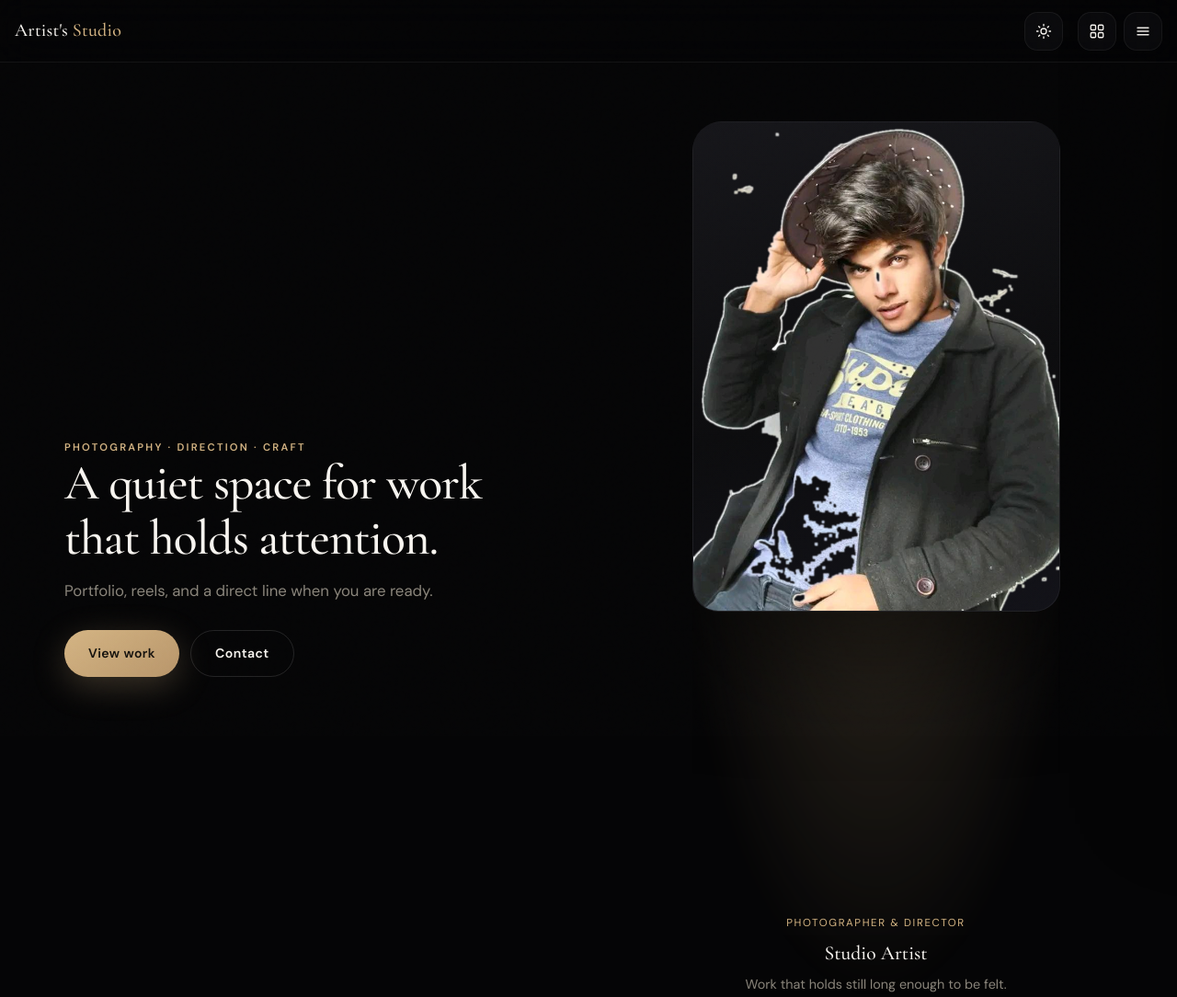
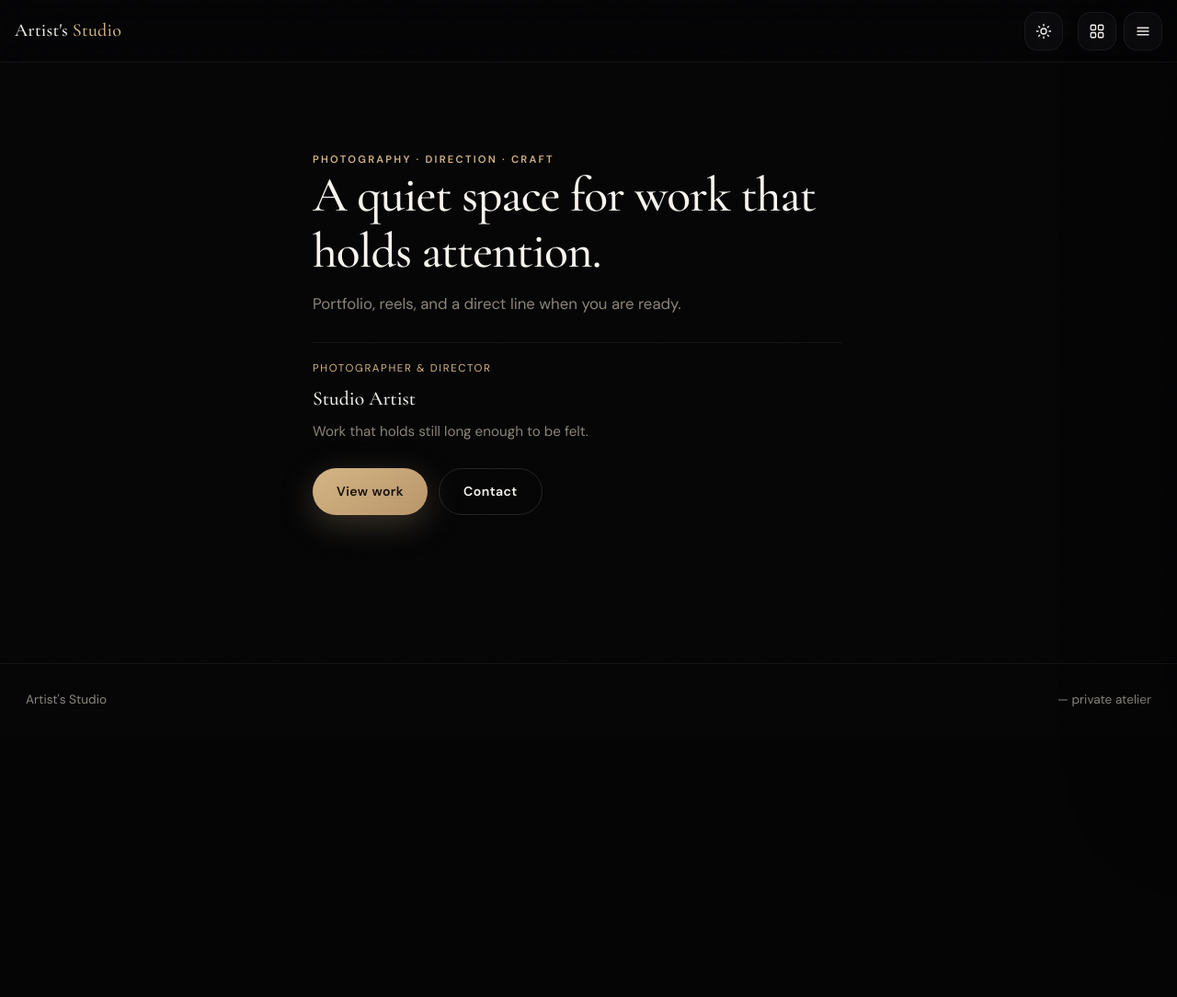
Before and after one commit to web-coder-lab/artists-studio, a website: page public/index.html in a window 1280 px wide. Shown: the top 1084 px of the page at 92% size. After the commit the page ends 800 px from the top, so only its background shows below. Drawn offline with nearby package versions, Linux system fonts and the light colour scheme; no server answers.

Commit message:
Remove hero photo; text-only home hero

```diff
--- a/public/css/studio.css
+++ b/public/css/studio.css
@@ -395,3 +395,41 @@ html[data-theme="light"] .portrait-frame{
   }
   .hero-portrait-wrap{width:min(100%,400px);margin-inline:0 0 auto}
 }
+
+
+/* Hero text-only (photo removed) */
+.hero-text-only{
+  grid-template-columns:1fr !important;
+  max-width:40rem;
+  margin:0 auto;
+  padding:clamp(48px,10vw,96px) 20px 72px;
+  text-align:left;
+}
+.hero-text-only .hero-copy{max-width:36rem}
+.hero-text-only .hero-meta{
+  margin:22px 0 28px;
+  padding-top:18px;
+  border-top:1px solid var(--line);
+}
+.hero-text-only .hero-meta .role{
+  font-size:.72rem;
+  letter-spacing:.14em;
+  text-transform:uppercase;
+  color:var(--accent);
+  margin-bottom:6px;
+}
+.hero-text-only .hero-name{
+  font-family:var(--font-display),Georgia,serif;
+  font-weight:500;
+  font-size:1.35rem;
+  margin:0 0 6px;
+  color:var(--text);
+}
+.hero-text-only .hero-bio{
+  margin:0;
+  color:var(--muted);
+  font-size:.95rem;
+  line-height:1.5;
+  max-width:28rem;
+}
+.hero-portrait-wrap,.portrait-frame,.hero-photo{display:none !important}
--- a/public/index.html
+++ b/public/index.html
@@ -22,33 +22,19 @@
   <div class="grain" aria-hidden="true"></div>
   <div id="site-nav"></div>
   <main class="home">
-    <div class="home-grid hero-stage">
+    <div class="home-grid hero-stage hero-text-only">
       <div class="hero-copy">
         <p class="eyebrow" id="tagline">Photography · Direction · Craft</p>
         <h1 id="heroTitle">A quiet space for work that holds attention.</h1>
         <p class="lede" id="heroSubtitle">Portfolio, reels, and a direct line when you are ready.</p>
+        <div class="hero-meta">
+          <div class="role" id="profileRole">Photographer &amp; Director</div>
+          <h2 class="hero-name" id="profileName">Studio Artist</h2>
+          <p class="hero-bio" id="profileBio">Work that holds still long enough to be felt.</p>
+        </div>
         <div class="home-cta">
           <a class="btn" href="/portfolio.html">View work</a>
           <a class="btn btn-ghost" href="/contact.html">Contact</a>
-        </div>
-      </div>
-      <div class="portrait-card hero-portrait-wrap" id="heroPortrait">
-        <div class="portrait-glow" aria-hidden="true"></div>
-        <div class="portrait-frame protect-media">
-          <img
-            src="/img/hero-portrait.png"
-            alt="Studio artist"
-            class="hero-photo"
-            draggable="false"
-            loading="eager"
-            decoding="async"
-          />
-          <div class="portrait-shield" aria-hidden="true"></div>
-        </div>
-        <div class="portrait-inner">
-          <div class="role" id="profileRole">Photographer &amp; Director</div>
-          <h2 id="profileName">Studio Artist</h2>
-          <p id="profileBio">Work that holds still long enough to be felt.</p>
         </div>
       </div>
     </div>
@@ -57,14 +43,5 @@
   <div id="site-modals"></div>
   <script src="/js/api-client.js"></script>
   <script src="/js/app.js"></script>
-  <script>
-    // Soft anti-download for hero portrait (not portfolio)
-    (function () {
-      const root = document.getElementById('heroPortrait');
-      if (!root) return;
-      root.addEventListener('contextmenu', (e) => e.preventDefault());
-      root.addEventListener('dragstart', (e) => e.preventDefault());
-    })();
-  </script>
 </body>
 </html>
```
Also changed, not shown: public/img/hero-portrait.png (deleted), public/img/studio-portrait.png (deleted).
